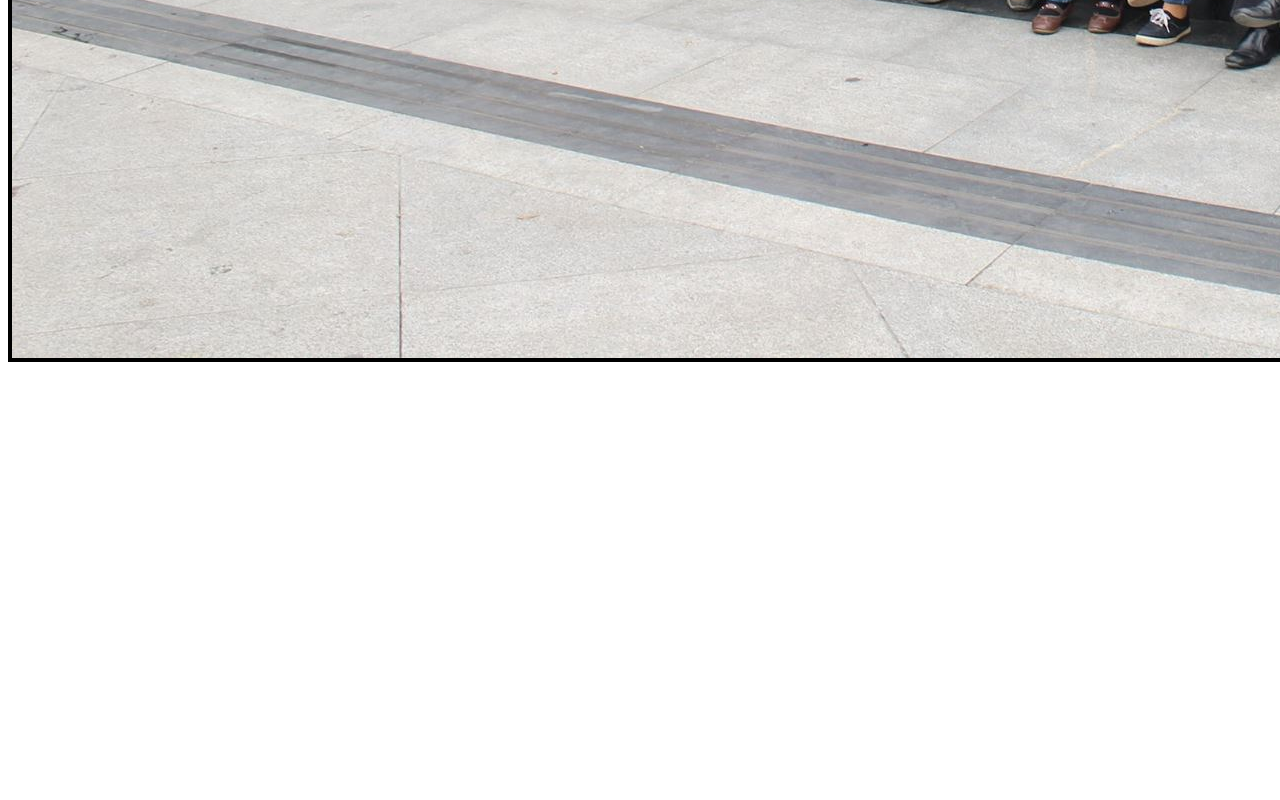
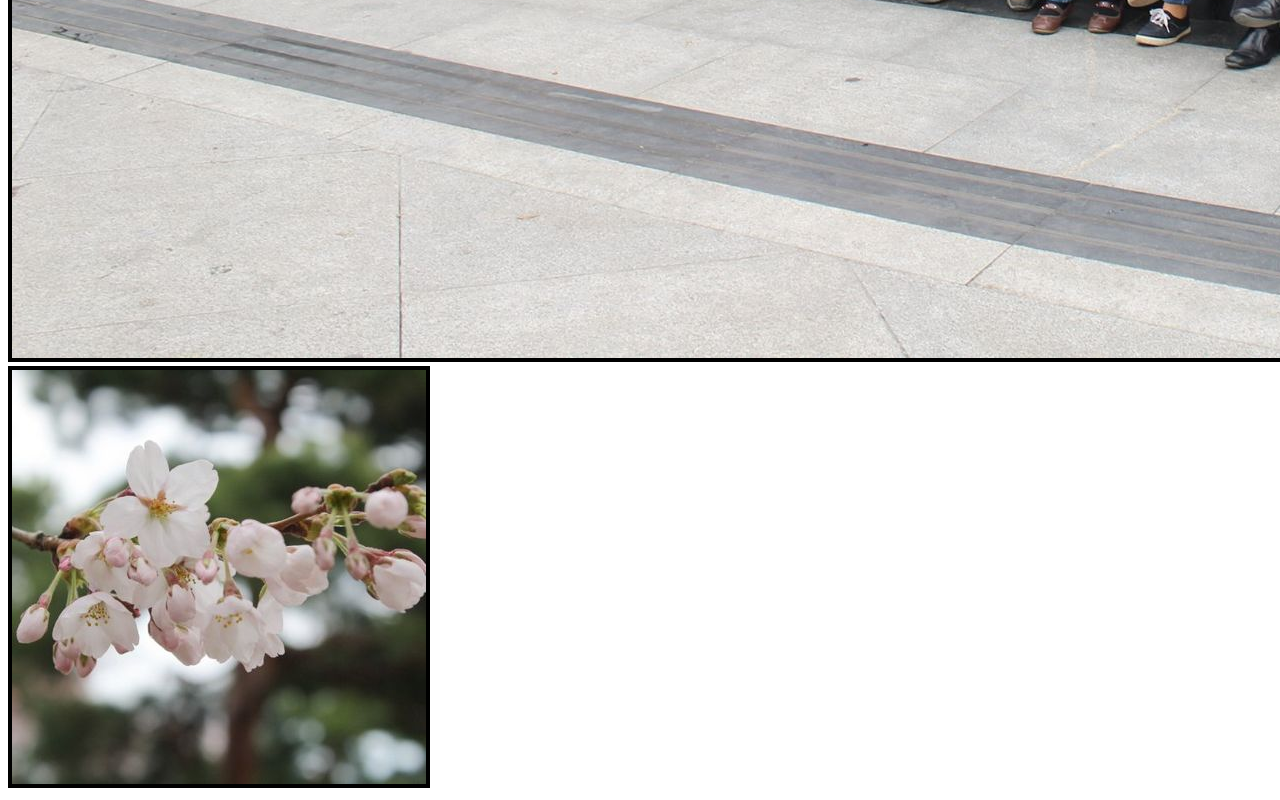
Before and after one commit to Amarregmi/Gethubassignment, a plain HTML site: page anotherpage.html in a window 1280 px wide. Shown: the part 1198-1998 px from the top of the page. Before the commit the page ends 1572 px from the top, so only its background shows below. Drawn offline with Linux system fonts and the light colour scheme.

Commit message:
Add files via upload

```diff
--- a/anotherpage.html
+++ b/anotherpage.html
@@ -21,6 +21,9 @@
     <div class="size">
         <img src="images/Panda base.jpg" alt="Panda breeding base">
     </div>
+    <div class="size">
+        <img src="images/cheery.jpg" alt="cheery">
+    </div>
 </body>
 
 </html>
```
